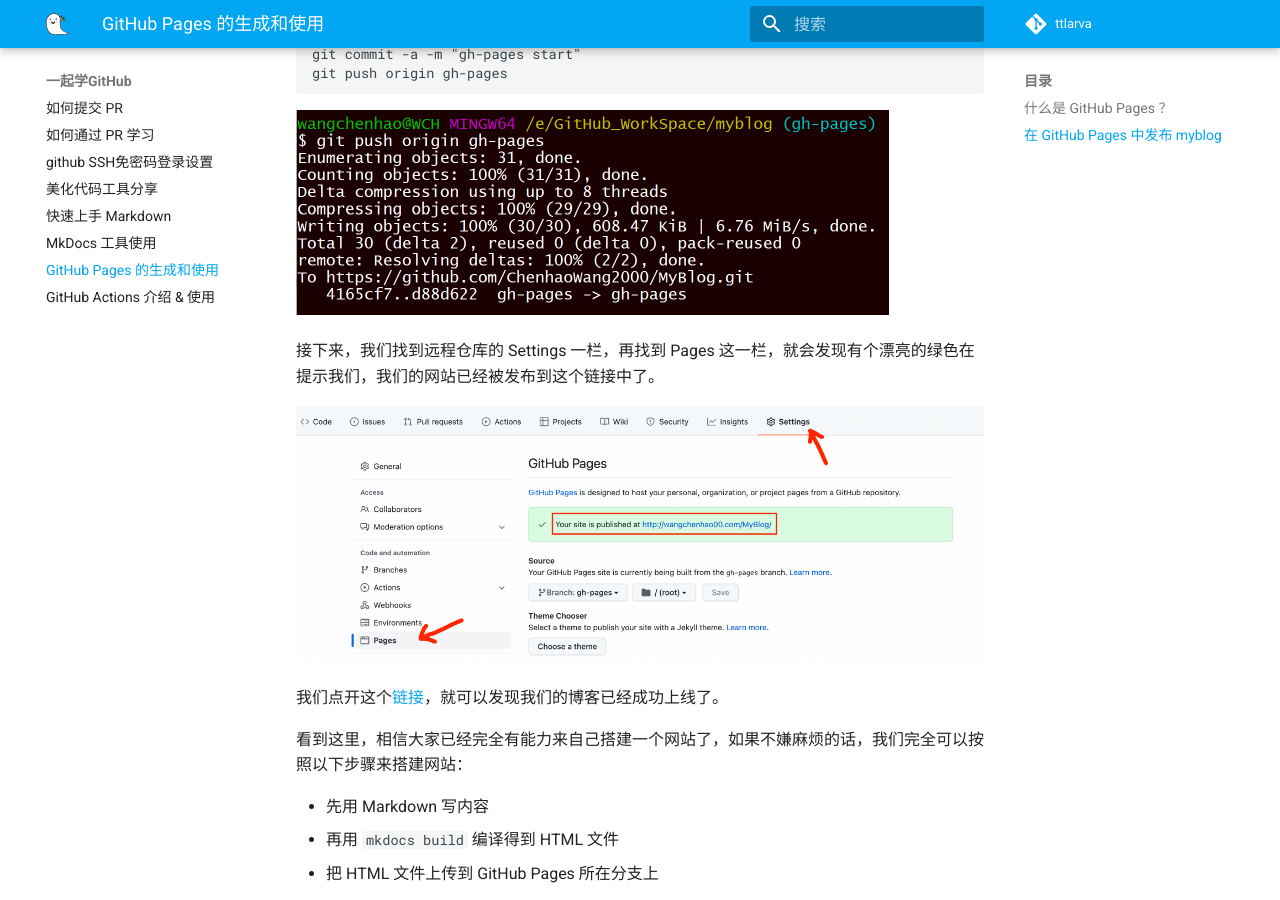
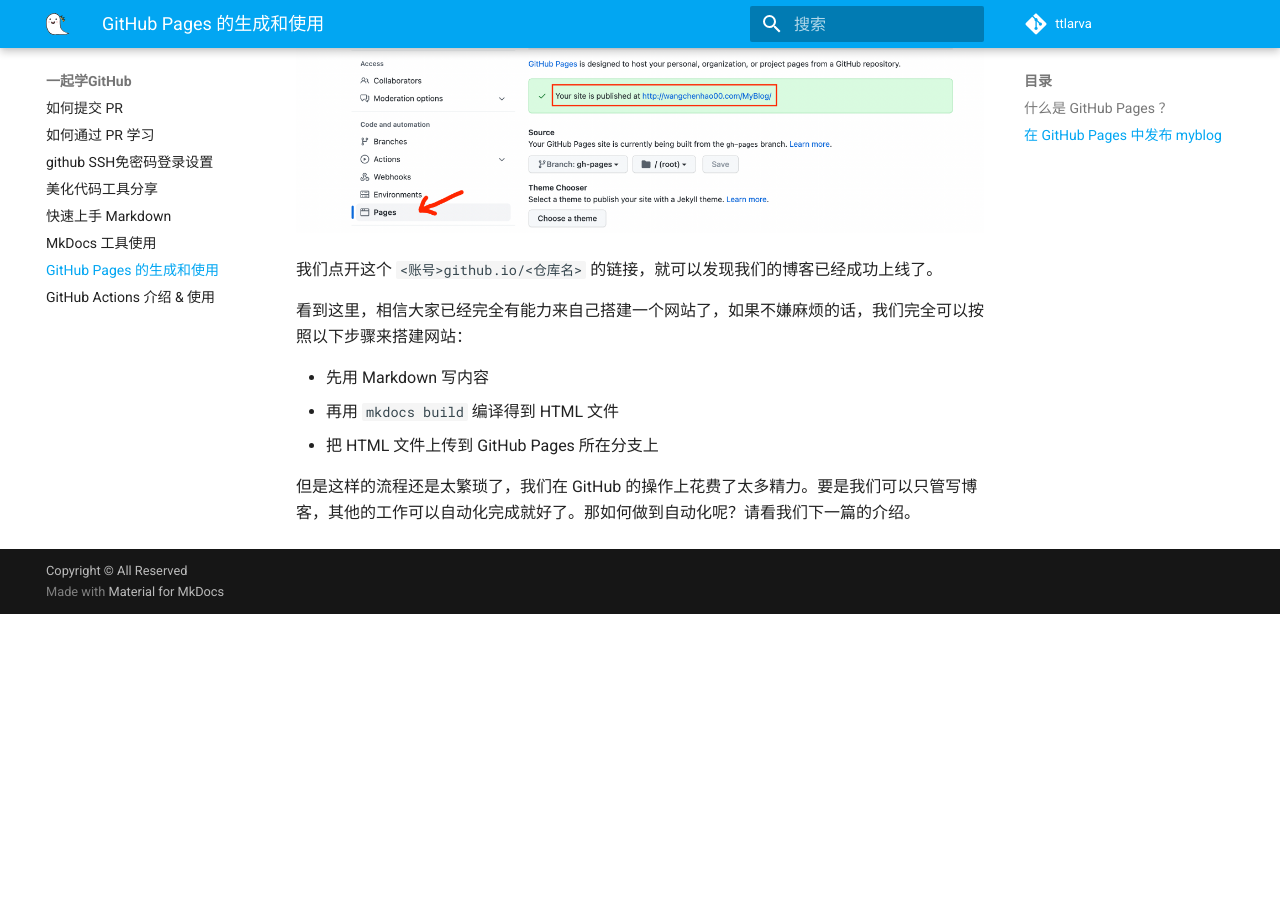
Before and after one commit to ttttLarva/Larva, an MkDocs documentation site: the page built from docs/github/07_GitHub_Pages.md, in a window 1280 px wide and 900 px high, scrolled down 1611 px. Built offline with MkDocs 1.6.1 and Material for MkDocs 9.7.7, drawn with Linux system fonts in a browser that asks for light colours; emoji names are drawn with the system emoji font; comment, search, counter and statistics services are not loaded; the version menu is left out; after the commit the page ends 2225 px from its top, so only the background shows below that.

Commit message:
按照 review 进行修改

````diff
--- a/docs/github/07_GitHub_Pages.md
+++ b/docs/github/07_GitHub_Pages.md
@@ -6,7 +6,7 @@
 
 
 
-看了前面 MkDocs 的介绍，我们可以使用 MkDocs 工具生成整个网站的 HTML 文件，我们把它上传到云服务器上，那就可以当作自己的博客了。但是这样做费时费力，有没有简单方便，最好还是免费的方法呢？答案是有的，这里我们就给大家介绍一下 [GitHub Pages]((https://pages.github.com/) ) 的生成和使用。
+看了前面 MkDocs 的介绍，我们可以使用 MkDocs 工具生成整个网站的 HTML 文件，我们把它上传到云服务器上，那就可以当作自己的博客了。但是这样做费时费力，有没有简单方便，最好还是免费的方法呢？答案是有的，这里我们就给大家介绍一下 [GitHub Pages](https://pages.github.com/) 的生成和使用。
 
 
 
@@ -29,7 +29,6 @@
 git push -u origin main
 ```
 
-<img src="image/WechatIMG75506.png" alt="WechatIMG75506" style="zoom:50%;" />
 
 接下来，我们创建一个 gh-pages 分支，并且切换到这个分支上：
 
@@ -37,7 +36,6 @@
 git checkout -b gh-pages
 ```
 
-<img src="image/WechatIMG75507.png" alt="WechatIMG75507" style="zoom:50%;" />
 
 然后使用 `mkdocs build` 命令编译得到 HTML 文件：
 
@@ -45,7 +43,6 @@
 mkdocs build
 ```
 
-<img src="image/WechatIMG75508.png" alt="WechatIMG75508" style="zoom:50%;" />
 
 然后我们删掉 site 这个静态网站之外的其它文件，并将 site 文件中的目录都移动到根目录，最后删除 site 文件夹：
 
@@ -62,13 +59,13 @@
 git push origin gh-pages
 ```
 
-<img src="image/WechatIMG75505.png" alt="WechatIMG75505" style="zoom:50%;" />
+<img src="image/push_gh_pages.png" alt="push_gh_pages" style="zoom:50%;" />
 
 接下来，我们找到远程仓库的 Settings 一栏，再找到 Pages 这一栏，就会发现有个漂亮的绿色在提示我们，我们的网站已经被发布到这个链接中了。
 
 <img src="image/github_pages.png" alt="github_pages" style="zoom:50%;" />
 
-我们点开这个[链接](https://wangchenhao00.com/MyBlog/)，就可以发现我们的博客已经成功上线了。
+我们点开这个 `<账号>github.io/<仓库名>` 的链接，就可以发现我们的博客已经成功上线了。
 
 看到这里，相信大家已经完全有能力来自己搭建一个网站了，如果不嫌麻烦的话，我们完全可以按照以下步骤来搭建网站：
 
````
Also changed, not shown: docs/github/image/WechatIMG75506.png (deleted), docs/github/image/WechatIMG75507.png (deleted), docs/github/image/WechatIMG75508.png (deleted), docs/github/image/WechatIMG75509.png (deleted), docs/github/image/WechatIMG75510.png (deleted), docs/github/image/push_gh_pages.png (renamed from docs/github/image/WechatIMG75505.png).
